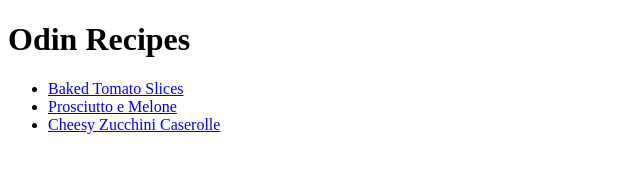
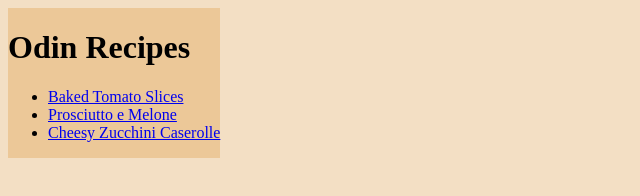
Before and after one commit to alexdumitruu/odin-recipes, a plain HTML site: page index.html in a window 1280 px wide. Shown: the whole page, without its empty margins (0-640 px from the left). Drawn offline with Linux system fonts and the light colour scheme.

Commit message:
Added styles.css

```diff
--- a/index.html
+++ b/index.html
@@ -4,13 +4,21 @@
     <meta charset="UTF-8">
     <meta name="viewport" content="width=device-width, initial-scale=1.0">
     <title>Recipes</title>
+    <link rel="stylesheet" href="styles.css">
 </head>
 <body>
+    <div class="main-container">
+        <div class="h1-container">
             <h1>Odin Recipes</h1>
+        </div>
+        <div class="list-container">
             <ul>
                 <li><a href="recipes/baked-tomato-slices.html">Baked Tomato Slices</a></li>
                 <li><a href="recipes/prosciutto-e-melone.html">Prosciutto e Melone</a></li>
                 <li><a href="recipes/cheesy-zucchini-casserole.html">Cheesy Zucchini Caserolle</a></li>
             </ul>
+        </div>
+    </div>
+
 </body>
 </html>
--- /dev/null
+++ b/styles.css
@@ -0,0 +1,10 @@
+body {
+    background-color: rgb(243, 223, 196);
+}
+
+.main-container {
+    background-color: rgb(236, 200, 152);
+    display: inline-block;
+    position: relative;
+
+}
```
Lines whose indentation alone changed are shown as unchanged.
